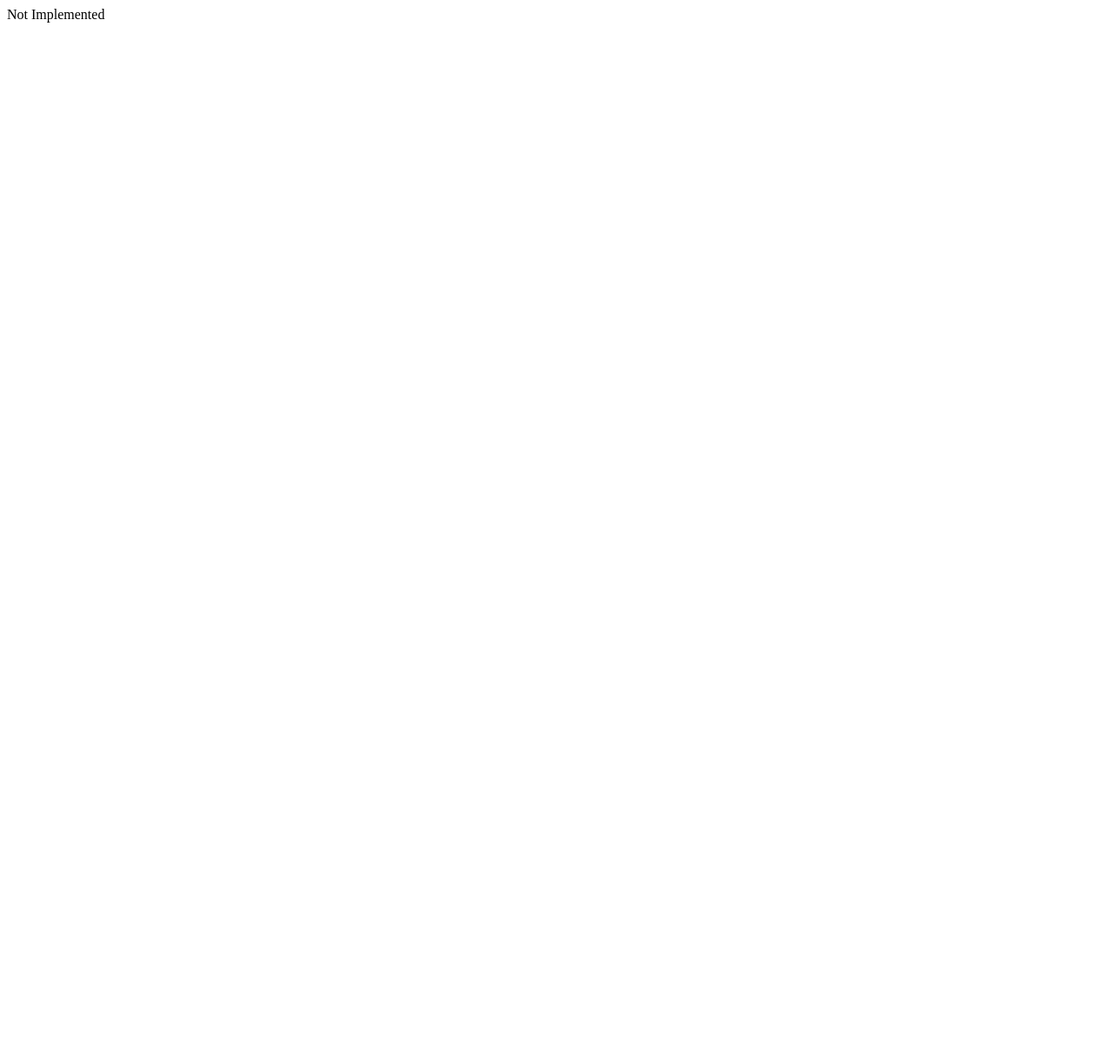
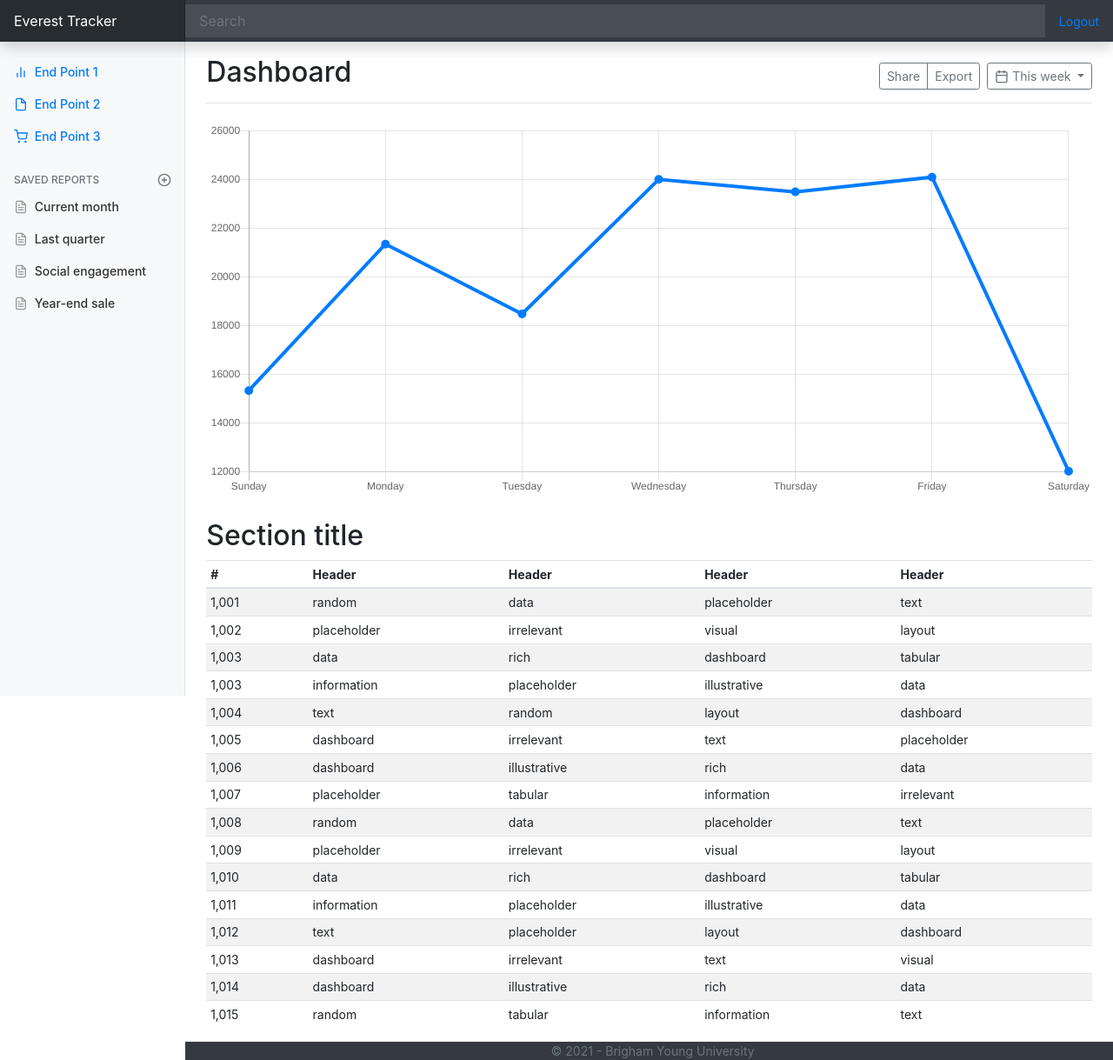
Before and after one commit to statuser/BYUMBACSDashboard, a Flask app: page /career in a window 1280 px wide. Before the commit the page is almost empty. Shown: the whole page at 87% size. Before the commit the page ends 26 px from the top, so only its background shows below. Run offline with Flask 2, Linux system fonts and the light colour scheme; the visitor is signed in with stand-in values (Sample User, id 1); some libraries are stand-ins or nearby versions.

Commit message:
Dashboard Template

```diff
--- a/app/routes.py
+++ b/app/routes.py
@@ -81,4 +81,4 @@ def reset():
 @app.route('/career')
 @login_required
 def career():
-    return "Not Implemented"
+    return render_template('careerServices.jinja')
--- /dev/null
+++ b/app/static/custom.css
@@ -0,0 +1,103 @@
+body {
+    font-size: .875rem;
+  }
+
+.feather {
+    width: 16px;
+    height: 16px;
+    vertical-align: text-bottom;
+}
+
+
+/*
+ *  Sidebar Styling
+ */
+ .sidebar {
+    position: fixed;
+    top: 0;
+    bottom: 0;
+    left: 0;
+    z-index: 100; /* Behind the navbar */
+    padding: 48px 0 48px; /* Height of navbar */
+    box-shadow: inset -1px 0 0 rgba(0, 0, 0, .1);
+  }
+
+  @media (max-width: 767.98px) {
+    .sidebar {
+      top: 5rem;
+    }
+  }
+
+.sidebar-sticky {
+    position: relative;
+    top: 0;
+    height: calc(100vh - 300px);
+    padding-top: .5rem;
+    overflow-x: hidden;
+    overflow-y: auto; /* Scrollable contents if viewport is shorter than content. */
+  }
+
+  @supports ((position: -webkit-sticky) or (position: sticky)) {
+    .sidebar-sticky {
+      position: -webkit-sticky;
+      position: sticky;
+    }
+  }
+
+  .sidebar .nav-link {
+    font-weight: 500;
+    color: #333;
+  }
+
+  .sidebar .nav-link .feather {
+    margin-right: 4px;
+    color: #999;
+  }
+
+  .sidebar .nav-link.active {
+    color: #007bff;
+  }
+
+  .sidebar .nav-link:hover .feather,
+  .sidebar .nav-link.active .feather {
+    color: inherit;
+  }
+
+  .sidebar-heading {
+    font-size: .75rem;
+    text-transform: uppercase;
+  }
+
+/*
+ * Navbar
+ */
+
+.navbar-brand {
+    padding-top: .75rem;
+    padding-bottom: .75rem;
+    font-size: 1rem;
+    background-color: rgba(0, 0, 0, .25);
+    box-shadow: inset -1px 0 0 rgba(0, 0, 0, .25);
+  }
+
+  .navbar .navbar-toggler {
+    top: .25rem;
+    right: 1rem;
+  }
+
+  .navbar .form-control {
+    padding: .75rem 1rem;
+    border-width: 0;
+    border-radius: 0;
+  }
+
+  .form-control-dark {
+    color: #fff;
+    background-color: rgba(255, 255, 255, .1);
+    border-color: rgba(255, 255, 255, .1);
+  }
+
+  .form-control-dark:focus {
+    border-color: transparent;
+    box-shadow: 0 0 0 3px rgba(255, 255, 255, .25);
+  }
--- /dev/null
+++ b/app/static/custom.js
@@ -0,0 +1,53 @@
+/* globals Chart:false, feather:false */
+
+(function () {
+    'use strict'
+
+    feather.replace()
+
+    // Graphs
+    var ctx = document.getElementById('myChart')
+    // eslint-disable-next-line no-unused-vars
+    var myChart = new Chart(ctx, {
+      type: 'line',
+      data: {
+        labels: [
+          'Sunday',
+          'Monday',
+          'Tuesday',
+          'Wednesday',
+          'Thursday',
+          'Friday',
+          'Saturday'
+        ],
+        datasets: [{
+          data: [
+            15339,
+            21345,
+            18483,
+            24003,
+            23489,
+            24092,
+            12034
+          ],
+          lineTension: 0,
+          backgroundColor: 'transparent',
+          borderColor: '#007bff',
+          borderWidth: 4,
+          pointBackgroundColor: '#007bff'
+        }]
+      },
+      options: {
+        scales: {
+          yAxes: [{
+            ticks: {
+              beginAtZero: false
+            }
+          }]
+        },
+        legend: {
+          display: false
+        }
+      }
+    })
+  })()
--- a/app/templates/base.jinja
+++ b/app/templates/base.jinja
@@ -6,60 +6,64 @@
 
 <head>
     {% block head %}
+        {% block meta %}
+            <meta http-equiv="Content-Type" content="text/html; charset=UTF-8">
             <meta charset="utf-8">
             <meta name="description" content="">
             <meta http-equiv="x-ua-compatible" content="ie=edge">
             <meta name="viewport" content="width=device-width, initial-scale=1">
-
-
-        <title>
-            {% if title %}
-                Career Services Dashboard - {{ title }}
-            {% else %}
-                Career Services Dashboard
-            {% endif %}
-        </title>
-
-        {% block styles %}
-		    <! -- Bootstrap CSS -->
-		    {{ bootstrap.load_css() }}
-            <link rel="stylesheet" href="{{ url_for('static', filename='student.css') }}">
-	    {% endblock %}
-
-
             <link rel="manifest" href="site.webmanifest">
             <link rel="apple-touch-icon" href="icon.png">
             <!-- Place favicon.ico in the root directory -->
         {% endblock %}
+        <title>Career Services Dashboard | {% block title %}{% endblock %}</title>
+
+        {% block styles %}
+		    <!-- Bootstrap CSS -->
+		    {{ bootstrap.load_css() }}
+            <!-- Custom Theming -->
+            <link rel="stylesheet" href="{{ url_for('static', filename='custom.css') }}">
+	    {% endblock %}
+    {% endblock %}
 </head>
 
 <body>
-
-    <div class="container">
-        {% block navbar %}
-            <nav class="navbar navbar-expand-lg navbar-light bg-light">
-                {# <div class="container-fluid"> #}
-		            <div class="navbar-nav mr-auto">
-                        <span class="navbar-brand">Career Services Dashboard:</span>
-                        {{ render_nav_item('index', "Home") }}
-                        {% if current_user.is_anonymous %}
-                            {{ render_nav_item('login', "Login") }}
-                        {% else %}
-                            {{ render_nav_item('logout', "Logout") }}
-                        {% endif %}
-                    </div>
-                {# </div> #}
-            </nav>
+    {% block body %}
+        {% block top_navigation %}
+            {% include "site_template/navbar.jinja" %}
+        {% endblock %}
+        <div class="container-fluid">
+            <div class="row">
+                {% block sidebar %}
+                    {% include "site_template/sidebar.jinja" %}
                 {% endblock %}
 
+
+
+                {% block messages %}
                     {{ render_messages() }}
+                {% endblock %}
+
+                <main role="main" class="col-md-9 ml-sm-auto col-lg-10 px-md-4">
                 {% block content %}
                 {% endblock %}
+                </main>
+                <footer role="footer" class="col-md-9 ml-sm-auto col-lg-10 bg-dark px-md-4">
+                {% block footer %}
+                    {% include "site_template/footer.jinja" %}
+                {% endblock %}
+                </footer>
+            </div>
         </div>
         {% block scripts %}
             {{ bootstrap.load_js() }}
+            <!-- Feather Icons from CDN -->
+            <script src="https://cdn.jsdelivr.net/npm/feather-icons@4.28.0/dist/feather.min.js"></script>
+            <script src="https://cdn.jsdelivr.net/npm/chart.js@2.9.4/dist/Chart.min.js"></script>
+            {# <script src="https://kit.fontawesome.com/1ffb064441.js" crossorigin="anonymous"></script> #}
+            <script src="{{ url_for('static', filename='custom.js') }}"></script>
         {% endblock %}
-
+    {% endblock %}
 </body>
 
 </html>
--- /dev/null
+++ b/app/templates/careerServices.jinja
@@ -0,0 +1,149 @@
+{% extends "base.jinja" %}
+
+{% block content %}
+    <div class="d-flex justify-content-between flex-wrap flex-md-nowrap align-items-center pt-3 pb-2 mb-3 border-bottom">
+        <h1 class="h2">Dashboard</h1>
+        <div class="btn-toolbar mb-2 mb-md-0">
+            <div class="btn-group mr-2">
+                <button type="button" class="btn btn-sm btn-outline-secondary">Share</button>
+                <button type="button" class="btn btn-sm btn-outline-secondary">Export</button>
+            </div>
+            <button type="button" class="btn btn-sm btn-outline-secondary dropdown-toggle">
+                <span data-feather="calendar"></span>
+                This week
+            </button>
+        </div>
+    </div>
+
+    <canvas class="my-4 w-100" id="myChart" width="900" height="380"></canvas>
+
+    <h2>Section title</h2>
+    <div class="table-responsive">
+    <table class="table table-striped table-sm">
+        <thead>
+        <tr>
+            <th>#</th>
+            <th>Header</th>
+            <th>Header</th>
+            <th>Header</th>
+            <th>Header</th>
+        </tr>
+        </thead>
+        <tbody>
+        <tr>
+            <td>1,001</td>
+            <td>random</td>
+            <td>data</td>
+            <td>placeholder</td>
+            <td>text</td>
+        </tr>
+        <tr>
+            <td>1,002</td>
+            <td>placeholder</td>
+            <td>irrelevant</td>
+            <td>visual</td>
+            <td>layout</td>
+        </tr>
+        <tr>
+            <td>1,003</td>
+            <td>data</td>
+            <td>rich</td>
+            <td>dashboard</td>
+            <td>tabular</td>
+        </tr>
+        <tr>
+            <td>1,003</td>
+            <td>information</td>
+            <td>placeholder</td>
+            <td>illustrative</td>
+            <td>data</td>
+        </tr>
+        <tr>
+            <td>1,004</td>
+            <td>text</td>
+            <td>random</td>
+            <td>layout</td>
+            <td>dashboard</td>
+        </tr>
+        <tr>
+            <td>1,005</td>
+            <td>dashboard</td>
+            <td>irrelevant</td>
+            <td>text</td>
+            <td>placeholder</td>
+        </tr>
+        <tr>
+            <td>1,006</td>
+            <td>dashboard</td>
+            <td>illustrative</td>
+            <td>rich</td>
+            <td>data</td>
+        </tr>
+        <tr>
+            <td>1,007</td>
+            <td>placeholder</td>
+            <td>tabular</td>
+            <td>information</td>
+            <td>irrelevant</td>
+        </tr>
+        <tr>
+            <td>1,008</td>
+            <td>random</td>
+            <td>data</td>
+            <td>placeholder</td>
+            <td>text</td>
+        </tr>
+        <tr>
+            <td>1,009</td>
+            <td>placeholder</td>
+            <td>irrelevant</td>
+            <td>visual</td>
+            <td>layout</td>
+        </tr>
+        <tr>
+            <td>1,010</td>
+            <td>data</td>
+            <td>rich</td>
+            <td>dashboard</td>
+            <td>tabular</td>
+        </tr>
+        <tr>
+            <td>1,011</td>
+            <td>information</td>
+            <td>placeholder</td>
+            <td>illustrative</td>
+            <td>data</td>
+        </tr>
+        <tr>
+            <td>1,012</td>
+            <td>text</td>
+            <td>placeholder</td>
+            <td>layout</td>
+            <td>dashboard</td>
+        </tr>
+        <tr>
+            <td>1,013</td>
+            <td>dashboard</td>
+            <td>irrelevant</td>
+            <td>text</td>
+            <td>visual</td>
+        </tr>
+        <tr>
+            <td>1,014</td>
+            <td>dashboard</td>
+            <td>illustrative</td>
+            <td>rich</td>
+            <td>data</td>
+        </tr>
+        <tr>
+            <td>1,015</td>
+            <td>random</td>
+            <td>tabular</td>
+            <td>information</td>
+            <td>text</td>
+        </tr>
+        </tbody>
+    </table>
+    </div>
+
+{% endblock content%}
--- /dev/null
+++ b/app/templates/site_template/footer.jinja
@@ -0,0 +1,3 @@
+    <p class="text-center text-muted my-0">
+        &copy; 2021 - Brigham Young University
+    </p>
--- /dev/null
+++ b/app/templates/site_template/navbar.jinja
@@ -0,0 +1,14 @@
+<nav class="navbar navbar-dark sticky-top bg-dark flex-md-nowrap p-0 shadow">
+    <a class="navbar-brand col-md-3 col-lg-2 mr-0 px-3" href="{{ url_for('index') }}">Everest Tracker</a>
+    <button class="navbar-toggler position-absolute d-md-none collapsed" type="button"
+        data-toggle="collapse" data-target="#sidebarmenu" aria-controls="sidebarMenu"
+        aria-expanded="false" aria-label="Toggle navigation">
+        <span class="navbar-toggler-icon"></span>
+    </button>
+    <input class="form-control form-control-dark w-100" type="text" placeholder="Search" aria-label="Search">
+        {% if current_user.is_anonymous %}
+            {{ render_nav_item('login', "Login") }}
+        {% else %}
+            {{ render_nav_item('logout', "Logout") }}
+        {% endif %}
+</nav>
--- /dev/null
+++ b/app/templates/site_template/sidebar.jinja
@@ -0,0 +1,58 @@
+<nav id="sidebarMenu" class="col-md-3 col-lg-2 d-md-block bg-light sidebar collapse">
+    <div class="sidebar-sticky pt-3">
+        <ul class="nav flex-column">
+            <li class="nav-item">
+                <a class="nav-link active href="{# {{ url_for('endpoint1') }} #}">
+                    <span data-feather="bar-chart-2"></span>
+                    End Point 1
+                    <span class="sr-only">(current)</span>
+                </a>
+            </li>
+            <li class="nav-item">
+                <a class="nav-link active href="{# {{ url_for('endpoint2') }} #}">
+                    <span data-feather="file"></span>
+                    End Point 2
+                </a>
+            </li>
+            <li class="nav-item">
+                <a class="nav-link active href="{# {{ url_for('endpoint3') }} #}">
+                    <span data-feather="shopping-cart"></span>
+                    End Point 3
+                </a>
+            </li>
+        </ul>
+
+        <h6 class="sidebar-heading d-flex justify-content-between align-items-center px-3 mt-4 mb-1 text-muted">
+            <span>Saved reports</span>
+            <a class="d-flex align-items-center text-muted" href="#" aria-label="Add a new report">
+                <span data-feather="plus-circle"></span>
+            </a>
+        </h6>
+        <ul class="nav flex-column mb-2">
+            <li class="nav-item">
+                <a class="nav-link" href="#">
+                <span data-feather="file-text"></span>
+                Current month
+                </a>
+            </li>
+            <li class="nav-item">
+                <a class="nav-link" href="#">
+                <span data-feather="file-text"></span>
+                Last quarter
+                </a>
+            </li>
+            <li class="nav-item">
+                <a class="nav-link" href="#">
+                <span data-feather="file-text"></span>
+                Social engagement
+                </a>
+            </li>
+            <li class="nav-item">
+                <a class="nav-link" href="#">
+                <span data-feather="file-text"></span>
+                Year-end sale
+                </a>
+            </li>
+        </ul>
+    </div>
+</nav>
```
Also changed, not shown: TODO.md (added, +7 -0 lines), app/static/student.css (deleted, +0 -22 lines), app/static/favicon.ico (added). Lines whose indentation alone changed are shown as unchanged.
